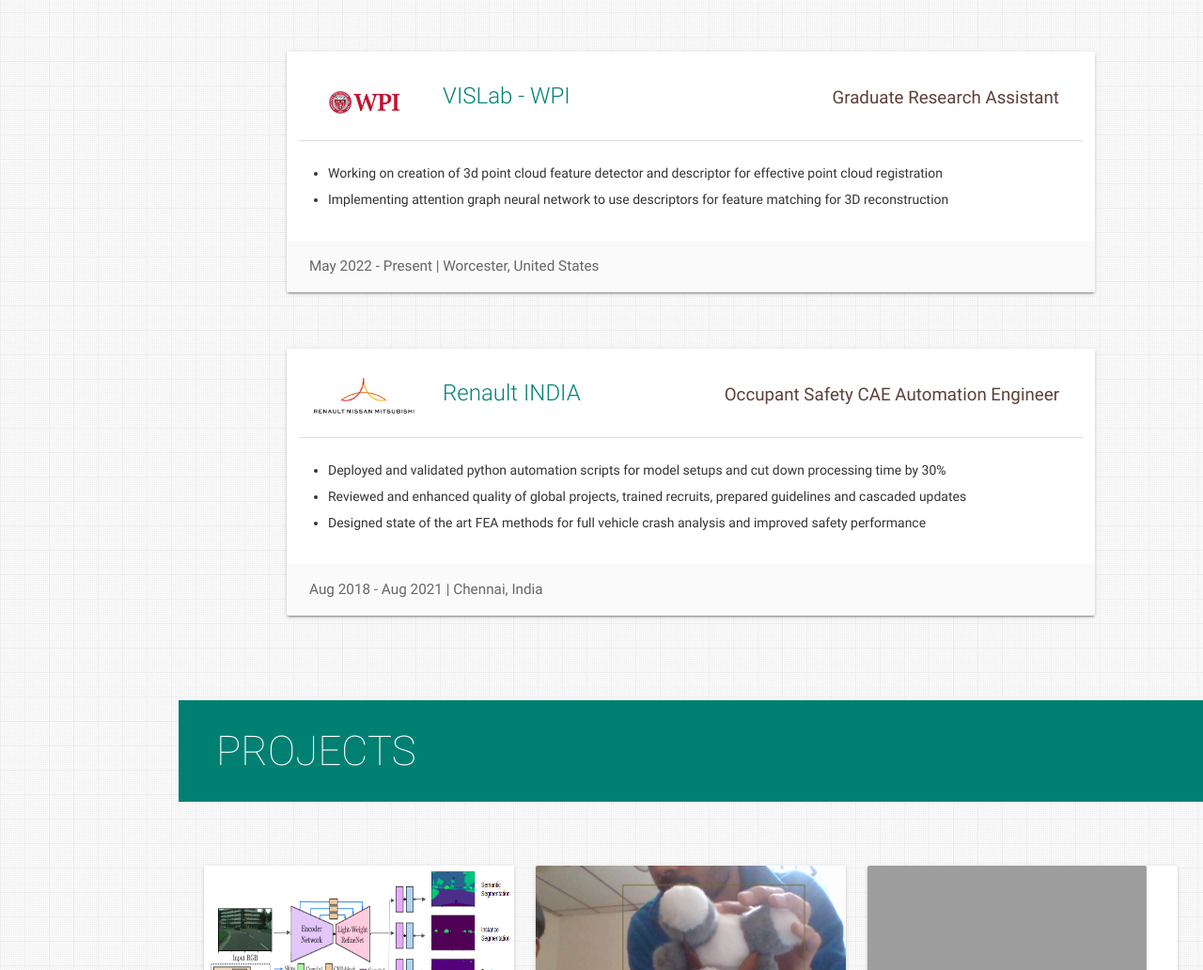
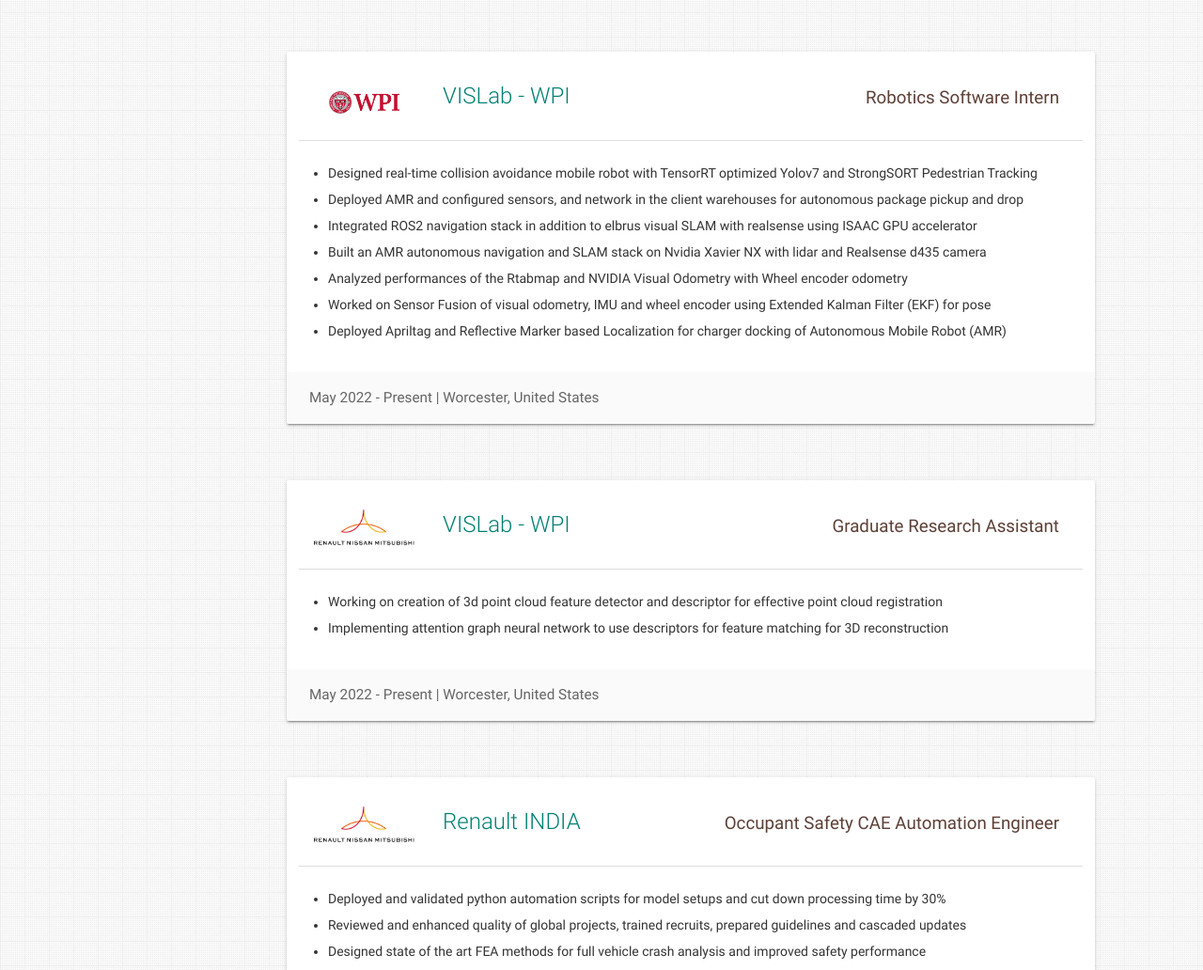
Before and after one commit to kdurgaprakash/kdurgaprakash.github.io, a plain HTML site: page index.html in a window 1280 px wide. Shown: the part 1313-2345 px from the top of the page at 94% size. Drawn offline with nearby package versions, Linux system fonts and the light colour scheme; grey boxes are pictures that could not be loaded.

Commit message:
added addverb experience

```diff
--- a/index.html
+++ b/index.html
@@ -206,6 +206,50 @@
                 <a href="https://zhang-vislab.github.io/" target="_blank"><img alt="WPI logo"
                     src="/assets/img/WPI_Inst_Prim_FulClr.png" class="responsive-img center-block" /></a>
               </div>
+              <!-- <div class="col s12 m10"> -->
+                <div class="col s12 m10">
+                  <p>
+                    <span class="card-title"><a href="https://addverb.com" target="_blank"
+                        class="teal-text hoverline">VISLab - WPI</a></span>
+                  </p>
+                </div>
+              </div>
+              <div class="role brown-text text-darken-2">Robotics Software Intern</div>
+              <ul>
+                <li>
+                  Designed real-time collision avoidance mobile robot with TensorRT optimized Yolov7 and StrongSORT Pedestrian Tracking
+                </li>
+                <li>
+                  Deployed AMR and configured sensors, and network in the client warehouses for autonomous package pickup and drop
+                </li>
+                <li>
+                  Integrated ROS2 navigation stack in addition to elbrus visual SLAM with realsense using ISAAC GPU accelerator
+                </li>
+                <li>
+                  Built an AMR autonomous navigation and SLAM stack on Nvidia Xavier NX with lidar and Realsense d435 camera
+                </li>
+                <li>
+                  Analyzed performances of the Rtabmap and NVIDIA Visual Odometry with Wheel encoder odometry
+                </li>
+                <li>
+                  Worked on Sensor Fusion of visual odometry, IMU and wheel encoder using Extended Kalman Filter (EKF) for pose
+                </li>
+                <li>
+                Deployed Apriltag and Reflective Marker based Localization for charger docking of Autonomous Mobile Robot (AMR)
+                </li>
+              </ul>
+            </div>
+            <div class="card-action">
+              <span>May 2022 - Present | Worcester, United States</span>
+            </div>
+          </div>
+          <div class="card">
+            <div class="card-content">
+              <div class="row">
+                <div class="col s12 m2">
+                  <a href="https://www.linkedin.com/company/rntbci-chennai/" target="_blank"><img alt="RNTBCI logo"
+                      src="/assets/img/RNTBCI_logo.webp" class="responsive-img center-block" /></a>
+                </div>
               <!-- <div class="col s12 m10"> -->
               <div class="col s12 m10">
                 <p>
```
